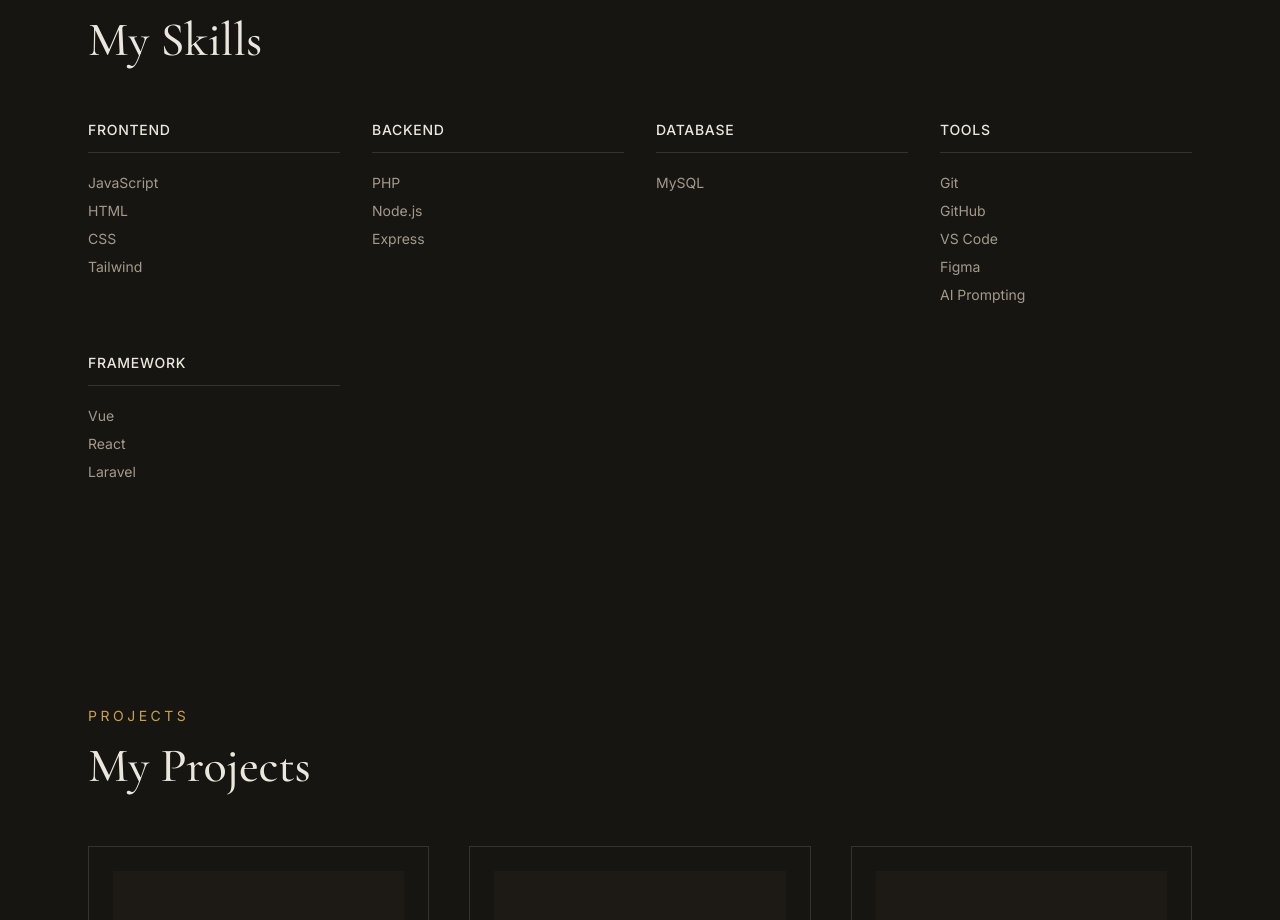
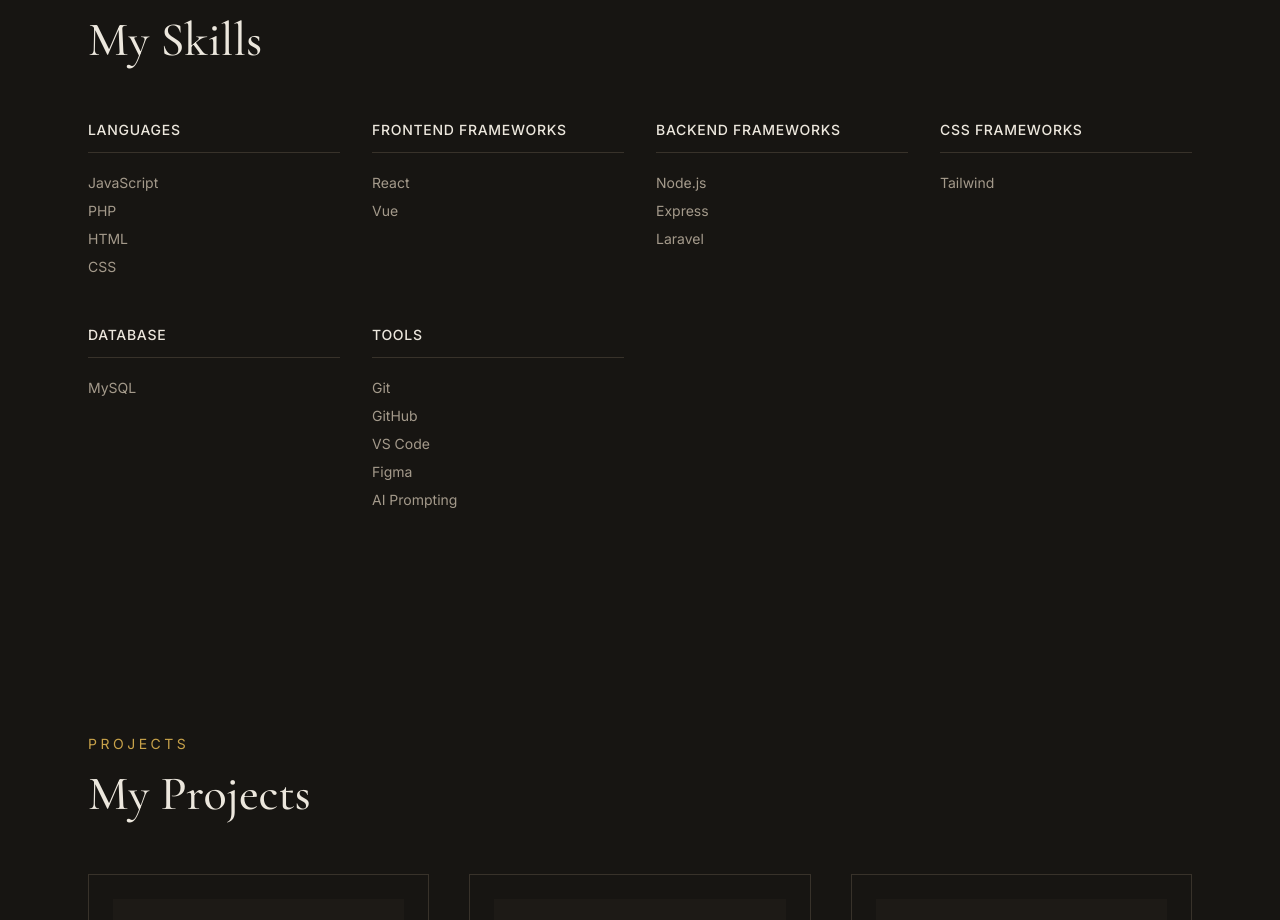
Before and after one commit to fzzan-seva/React-porto, a React (Vite) app: page / in a window 1280 px wide. Shown: the part 1580-2500 px from the top of the page. Built offline with nearby package versions, Linux system fonts and the light colour scheme.

Commit message:
fix skills

```diff
--- a/src/components/Skills.jsx
+++ b/src/components/Skills.jsx
@@ -2,12 +2,20 @@
 
 const categories = [
   {
-    name: "Frontend",
-    skills: ["JavaScript", "HTML", "CSS", "Tailwind"],
+    name: "Languages",
+    skills: ["JavaScript", "PHP", "HTML", "CSS"],
   },
   {
-    name: "Backend",
-    skills: ["PHP", "Node.js", "Express"],
+    name: "Frontend Frameworks",
+    skills: ["React", "Vue"],
+  },
+  {
+    name: "Backend Frameworks",
+    skills: ["Node.js", "Express", "Laravel"],
+  },
+  {
+    name: "CSS Frameworks",
+    skills: ["Tailwind"],
   },
   {
     name: "Database",
@@ -16,10 +24,6 @@
   {
     name: "Tools",
     skills: ["Git", "GitHub", "VS Code", "Figma", "AI Prompting"],
-  },
-  {
-    name: "Framework",
-    skills: ["Vue", "React", "Laravel"],
   },
 ];
 
```
